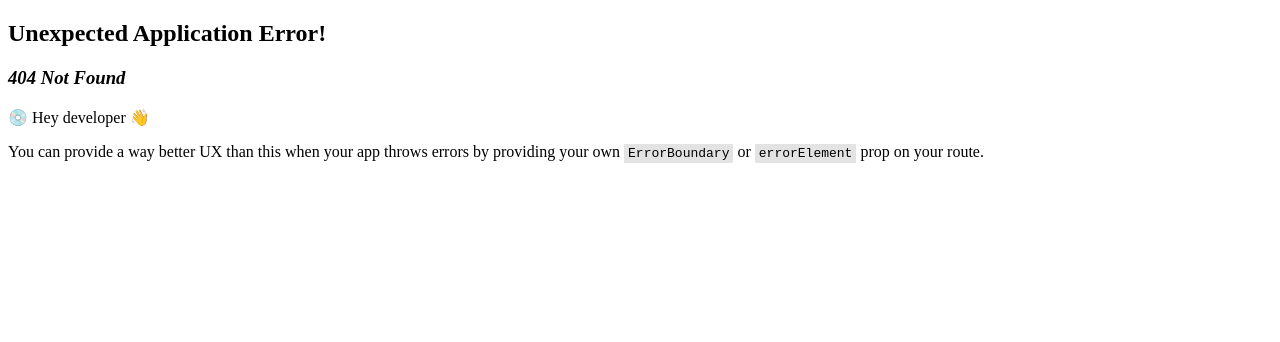
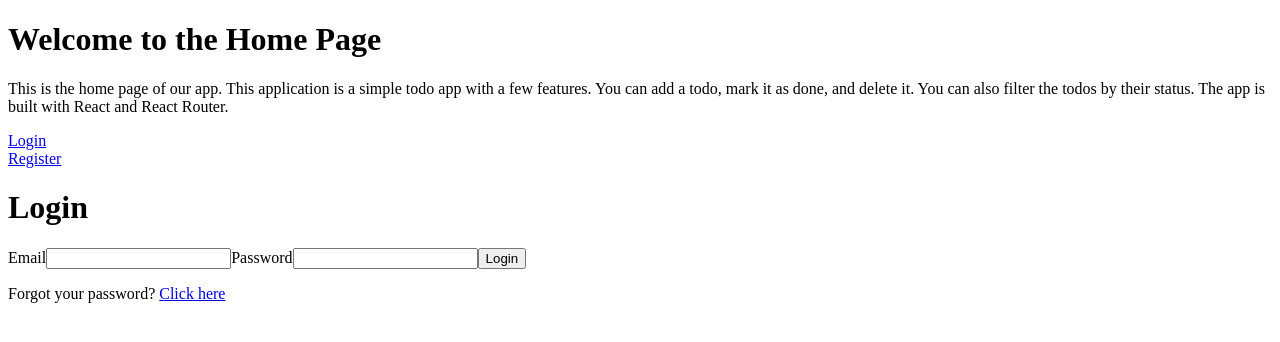
Before and after one commit to githubscientist/fsd57wde, a React (Vite) app: page /login in a window 1280 px wide. Before the commit this address had no page. Shown: the top 342 px of the page. Built offline with nearby package versions, Linux system fonts and the light colour scheme.

Commit message:
react router dom --nested routes

```diff
--- a/src/components/About.jsx
+++ /dev/null
@@ -1,7 +0,0 @@
-const About = () => {
-  return (
-    <div>About</div>
-  )
-}
-
-export default About
--- a/src/components/Home.jsx
+++ b/src/components/Home.jsx
@@ -1,6 +1,16 @@
+import { Link, Outlet } from "react-router-dom";
+
 const Home = () => {
   return (
-    <div>Home</div>
+      <div>
+          <h1>Welcome to the Home Page</h1>
+          <p>This is the home page of our app. This application is a simple todo app with a few features. You can add a todo, mark it as done, and delete it. You can also filter the todos by their status. The app is built with React and React Router.</p>
+
+          <Link to="/login">Login</Link><br />
+          <Link to="/register">Register</Link>
+
+          <Outlet />
+    </div>
   )
 }
 
--- /dev/null
+++ b/src/components/Login.jsx
@@ -0,0 +1,20 @@
+import { Link, Outlet } from "react-router-dom";
+
+const Login = () => {
+  return (
+      <div>
+          <form>
+                <h1>Login</h1>
+                <label htmlFor="email">Email</label>
+                <input type="email" id="email" name="email" />
+                <label htmlFor="password">Password</label>
+                <input type="password" id="password" name="password" />
+                <button type="submit">Login</button>
+      </form>
+      <p>Forgot your password? <Link to="/login/forgot-password">Click here</Link></p>
+      <Outlet />
+    </div>
+  )
+}
+
+export default Login;
--- /dev/null
+++ b/src/components/Register.jsx
@@ -0,0 +1,16 @@
+const Register = () => {
+  return (
+      <div>
+          <form>
+                <h1>Register</h1>
+                <label htmlFor="username">Username</label><br />
+                <input type="text" id="username" name="username" /><br />
+                <label htmlFor="password">Password</label><br />
+                <input type="password" id="password" name="password" /><br />
+                <button type="submit">Register</button>
+          </form>
+    </div>
+  )
+}
+
+export default Register;
```
Also changed, not shown: src/App.jsx (+19 -6 lines).
